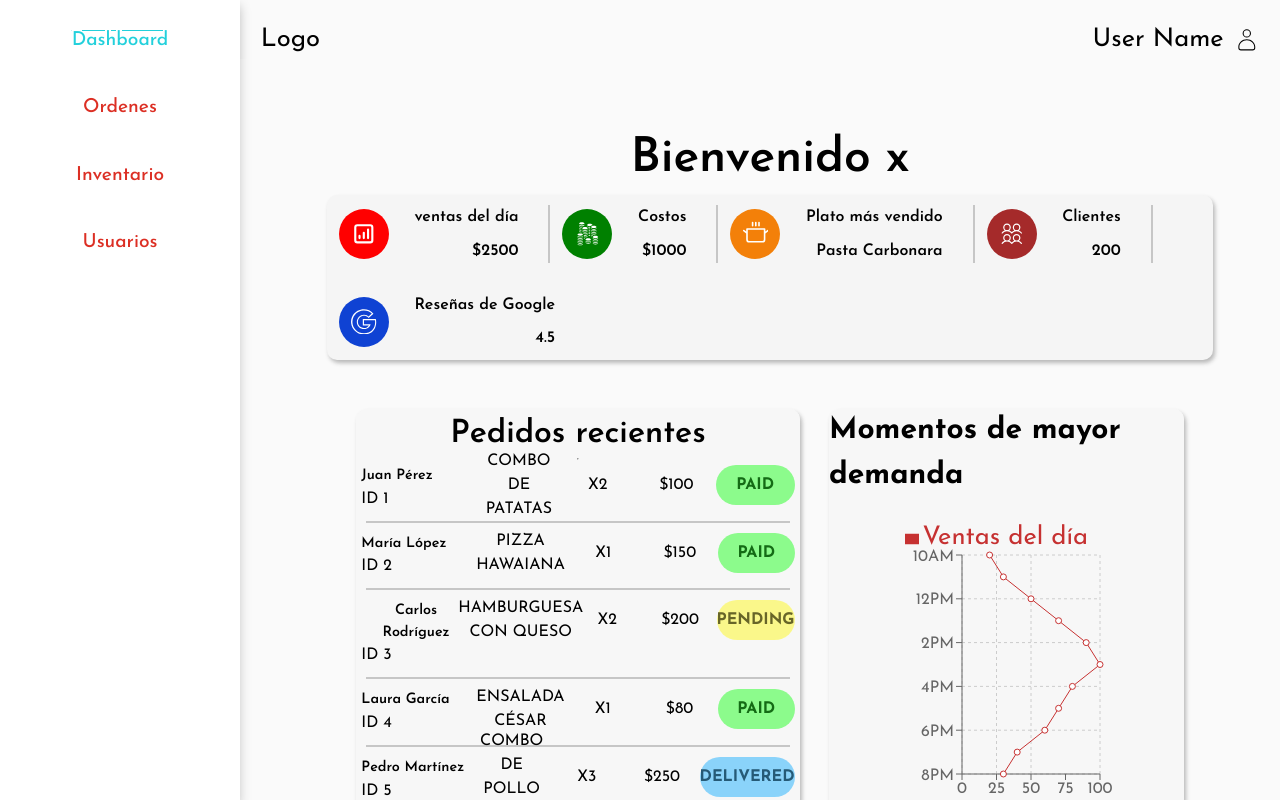
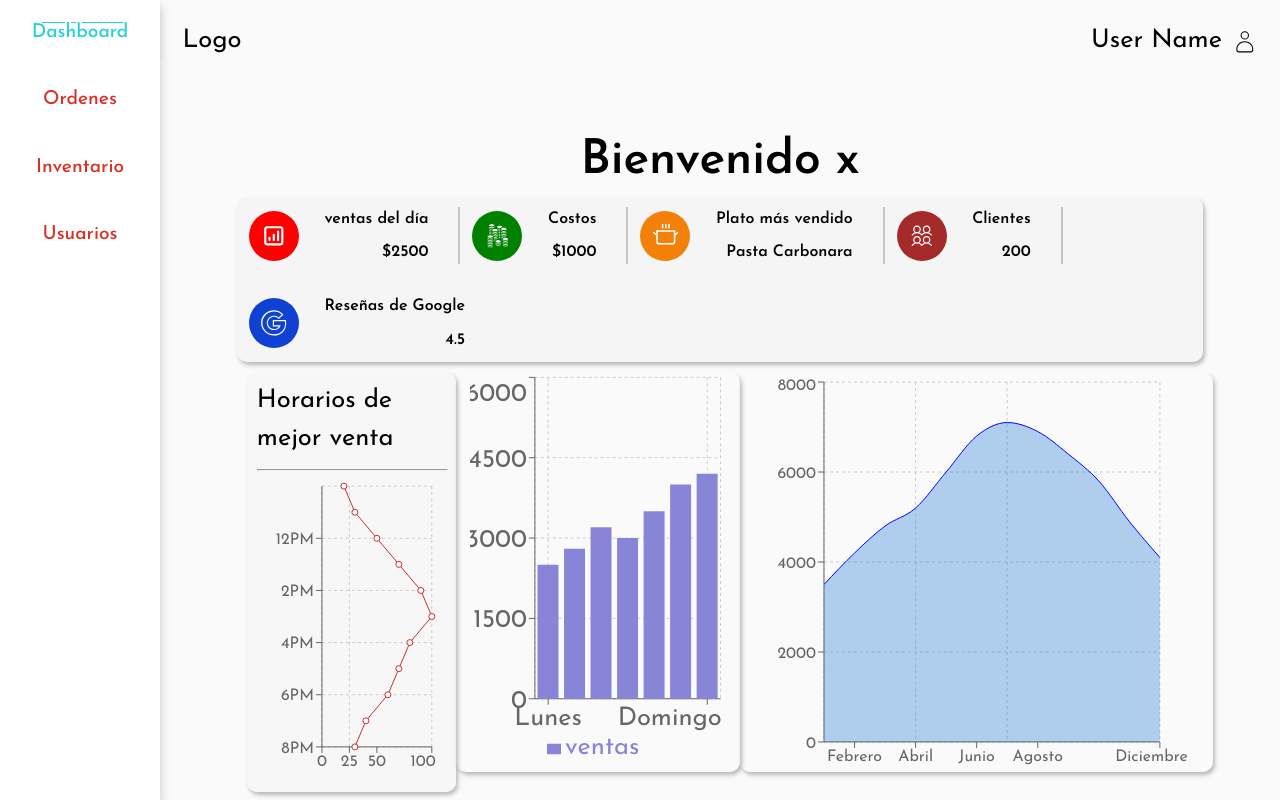
Before and after one commit to luisnarv/restbart, a React (Vite) app in the folder Front/: page /dashboard in a window 1280 px wide. Built offline with nearby package versions, Linux system fonts and the light colour scheme.

Commit message:
DashboarCharts

```diff
--- a/Front/src/App.jsx
+++ b/Front/src/App.jsx
@@ -5,7 +5,7 @@ import NavBar from "./UI/NavBar";
 
 const StyleApp = styled.div`
   display: grid;
-  grid-template-columns: 15rem 1fr;
+  grid-template-columns: 10rem 1fr;
   grid-template-rows: auto 1fr;
   height: 100vh;
 `;
--- /dev/null
+++ b/Front/src/feactures/dashboard/DashboardCharts.jsx
@@ -0,0 +1,14 @@
+import StyledContent from "../../UI/ContentFlex";
+import DashboardDaysChart from "./DashboardDaysChart";
+import DayChart from "./DayChart";
+import DashboardMonthChart from "./DashboardMonthChart";
+
+export default function DashboardCharts() {
+  return (
+    <StyledContent flex="flex">
+      <DayChart />
+      <DashboardDaysChart />
+      <DashboardMonthChart />
+    </StyledContent>
+  );
+}
--- /dev/null
+++ b/Front/src/feactures/dashboard/DashboardDaysChart.jsx
@@ -0,0 +1,48 @@
+import {
+  Bar,
+  BarChart,
+  CartesianGrid,
+  Legend,
+  ResponsiveContainer,
+  Tooltip,
+  XAxis,
+  YAxis,
+} from "recharts";
+import styled from "styled-components";
+
+const data = [
+  { day: "Lunes", ventas: 2500 },
+  { day: "Martes", ventas: 2800 },
+  { day: "Miércoles", ventas: 3200 },
+  { day: "Jueves", ventas: 3000 },
+  { day: "Viernes", ventas: 3500 },
+  { day: "Sábado", ventas: 4000 },
+  { day: "Domingo", ventas: 4200 },
+];
+
+const StyleDaysChart = styled.div`
+  display: flex;
+  align-items: center;
+  justify-content: center;
+  width: 30%;
+  height: 400px;
+  border-radius: 10px;
+  box-shadow: 2px 3px 4px #00000044;
+`;
+
+export default function DashboardDaysChart() {
+  return (
+    <StyleDaysChart>
+      <ResponsiveContainer width="90%" height="100%">
+        <BarChart width={430} height={250} data={data}>
+          <CartesianGrid strokeDasharray="3 3" />
+          <XAxis dataKey="day" />
+          <YAxis />
+          <Tooltip />
+          <Legend />
+          <Bar dataKey="ventas" fill="#8884d8" />
+        </BarChart>
+      </ResponsiveContainer>
+    </StyleDaysChart>
+  );
+}
--- a/Front/src/feactures/dashboard/SalesChart.jsx
+++ b/Front/src/feactures/dashboard/DashboardMonthChart.jsx
@@ -10,7 +10,7 @@ import {
   ResponsiveContainer,
 } from "recharts";
 
-const StyleSalesChart = styled.div`
+const StyleMonthChart = styled.div`
   display: flex;
   align-items: center;
   justify-content: center;
@@ -19,10 +19,26 @@ const StyleSalesChart = styled.div`
   border-radius: 10px;
   box-shadow: 2px 3px 4px #00000044;
 `;
-export default function SalesChart({ data }) {
+
+const data = [
+  { month: "Enero", ventas: 3500 },
+  { month: "Febrero", ventas: 4200 },
+  { month: "Marzo", ventas: 4800 },
+  { month: "Abril", ventas: 5200 },
+  { month: "Mayo", ventas: 6000 },
+  { month: "Junio", ventas: 6800 },
+  { month: "Julio", ventas: 7100 },
+  { month: "Agosto", ventas: 6900 },
+  { month: "Septiembre", ventas: 6400 },
+  { month: "Octubre", ventas: 5800 },
+  { month: "Noviembre", ventas: 4900 },
+  { month: "Diciembre", ventas: 4100 },
+];
+
+export default function DashboardMonthChart() {
   return (
-    <StyleSalesChart>
-      <ResponsiveContainer width="100%" height="100%">
+    <StyleMonthChart>
+      <ResponsiveContainer width="90%" height="100%">
         <AreaChart
           data={data}
           margin={{
@@ -44,7 +60,7 @@ export default function SalesChart({ data }) {
           />
         </AreaChart>
       </ResponsiveContainer>
-    </StyleSalesChart>
+    </StyleMonthChart>
   );
 }
 //   return (
--- a/Front/src/feactures/dashboard/DayChart.jsx
+++ b/Front/src/feactures/dashboard/DayChart.jsx
@@ -1,6 +1,5 @@
 import {
   CartesianGrid,
-  Legend,
   Line,
   LineChart,
   ResponsiveContainer,
@@ -11,12 +10,14 @@ import {
 import styled from "styled-components";
 
 const StyleOrders = styled.div`
-  width: 40%;
+  width: 20%;
   height: 400px;
+  padding: 10px;
   display: flex;
   flex-direction: column;
-  align-items: center;
+  align-items: start;
   justify-content: center;
+  gap: 10px;
   background-color: #f6f6f6e4;
   border-radius: 10px;
   box-shadow: 2px 3px 4px #00000044;
@@ -39,38 +40,15 @@ const dataPai = [
 export default function DayChart() {
   return (
     <StyleOrders>
-      <h3>Momentos de mayor demanda</h3>
+      <p>Horarios de mejor venta</p>
+      <hr width="100%" />
 
-      <ResponsiveContainer width="70%" height="90%">
-        <LineChart
-          layout="vertical"
-          width={500}
-          height={300}
-          data={dataPai}
-          margin={{
-            top: 20,
-            right: 30,
-            left: 20,
-            bottom: 5,
-          }}
-        >
+      <ResponsiveContainer width="95%" height="100%">
+        <LineChart layout="vertical" width={500} height={300} data={dataPai}>
           <CartesianGrid strokeDasharray="3 3" />
           <XAxis type="number" fontSize={"1rem"} />
           <YAxis dataKey="name" type="category" fontSize={"1rem"} />
           <Tooltip separator=" + " labelStyle={{ fontSize: "1rem" }} />
-
-          <Legend
-            verticalAlign="top"
-            height={36}
-            payload={[
-              {
-                value: "Ventas del día",
-                type: "rect",
-                id: "ID01",
-                color: "#c63131",
-              },
-            ]}
-          />
           <Line dataKey="ventas" stroke="#c63131" />
         </LineChart>
       </ResponsiveContainer>
--- a/Front/src/page/Dashboard.jsx
+++ b/Front/src/page/Dashboard.jsx
@@ -1,15 +1,10 @@
-import Button from "../UI/Button";
-import Modal from "../UI/Modal";
-import CreateOrderForm from "../feactures/Orders/CreateOrderForm";
 import styled from "styled-components";
 
 import Stats from "../feactures/dashboard/Stats";
-import SalesChart from "../feactures/dashboard/SalesChart";
 import DashboardOrder from "../feactures/dashboard/DashboardOrder";
 import Heading from "../UI/Heading";
 
-import DayChart from "../feactures/dashboard/DayChart";
-import StyledContent from "../UI/ContentFlex";
+import DashboardCharts from "../feactures/dashboard/DashboardCharts";
 
 /**-------------------------- */
 
@@ -20,44 +15,29 @@ const StyleDashboard = styled.div`
   flex-wrap: wrap;
   align-items: center;
 `;
-
-const data = [
-  { month: "Enero", ventas: 3500 },
-  { month: "Febrero", ventas: 4200 },
-  { month: "Marzo", ventas: 4800 },
-  { month: "Abril", ventas: 5200 },
-  { month: "Mayo", ventas: 6000 },
-  { month: "Junio", ventas: 6800 },
-  { month: "Julio", ventas: 7100 },
-  { month: "Agosto", ventas: 6900 },
-  { month: "Septiembre", ventas: 6400 },
-  { month: "Octubre", ventas: 5800 },
-  { month: "Noviembre", ventas: 4900 },
-  { month: "Diciembre", ventas: 4100 },
-];
+const Dashboarlayout = styled.div`
+  display: flex;
+  flex-direction: column;
+  gap: 10x;
+`;
 
 export default function Dashboard() {
   return (
     <StyleDashboard>
       <Heading as="h1">Bienvenido x </Heading>
 
-      <Stats />
-      <br />
+      <Dashboarlayout>
+        <Stats />
+        <DashboardCharts />
+        <DashboardOrder />
 
-      <StyledContent flex="flex">
-        <DashboardOrder />
-        <DayChart />
-      </StyledContent>
-
-      <br />
-      <SalesChart data={data} />
-      <br />
-      <Modal>
-        <Modal.Open opens="modal1">
-          <Button>abrir modal</Button>
-        </Modal.Open>
-        <Modal.Window name="modal1">{<CreateOrderForm />}</Modal.Window>
-      </Modal>
+        {/* <Modal>
+          <Modal.Open opens="modal1">
+            <Button>abrir modal</Button>
+          </Modal.Open>
+          <Modal.Window name="modal1">{<CreateOrderForm />}</Modal.Window>
+        </Modal> */}
+      </Dashboarlayout>
     </StyleDashboard>
   );
 }
```
